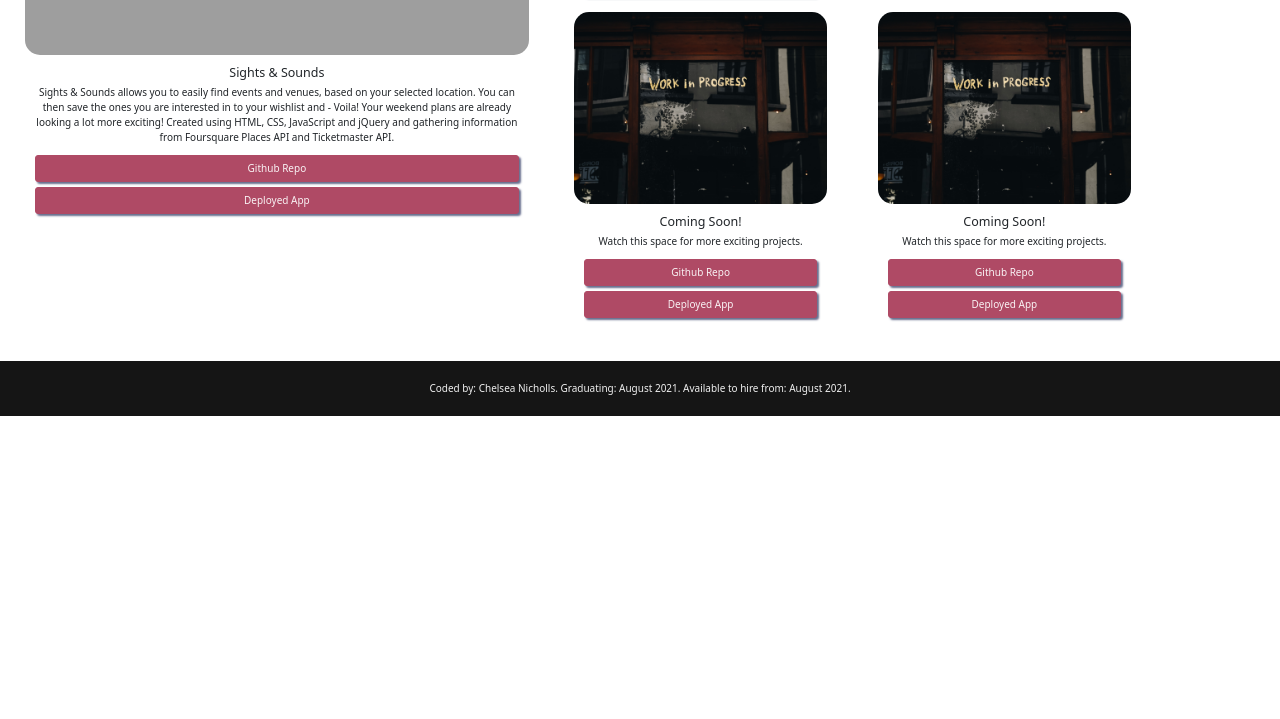
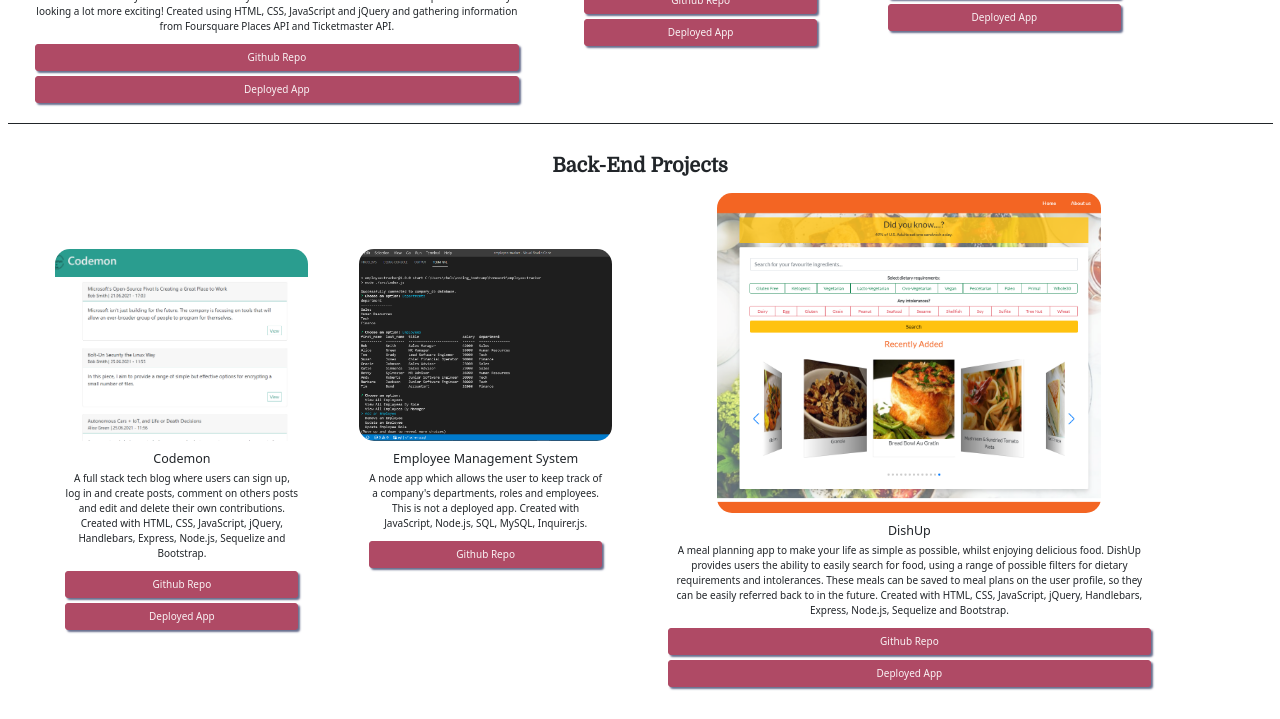
Before and after one commit to chelseanicholls95/personal_portfolio, a plain HTML site: page index.html in a window 1280 px wide. Shown: the part 1116-1835 px from the top of the page. Before the commit the page ends 1532 px from the top, so only its background shows below. Drawn offline with nearby package versions, Linux system fonts and the light colour scheme; grey boxes are pictures that could not be loaded.

Commit message:
added recent projects

```diff
--- a/assets/css/style.css
+++ b/assets/css/style.css
@@ -192,7 +192,8 @@ body {
 }
 
 .projects__image-large {
-  height: 25vw;
+  height: 40vh;
+  width: 30vw;
 }
 
 .projects__small-cards {
--- a/index.html
+++ b/index.html
@@ -127,7 +127,7 @@
             </p>
           </div>
           <div>
-            <button class="button"><a class="cv" href="./assets/files/CV.docx" download="ChelseaNichollsCV">Download my CV</a></button>
+            <button class="button"><a class="cv" href="https://drive.google.com/file/d/1cubfwaHZl6ZMFesorMwywFA-BU9atTFq/view?usp=sharing" target="_blank" >View my CV</a></button>
           </div>
         </div>
       </section>
@@ -156,9 +156,9 @@
       <!-- projects section -->
       <section class="m-4" id="projects">
         <div>
-          <h2 class="projects__title">My Projects</h2>
+          <h2 class="projects__title">Front-End Projects</h2>
         </div>
-        <div class="row align-items-center p-3 projects__cards-container text-center">
+        <div class="row align-items-center mb-5 p-3 projects__cards-container text-center border-bottom border-dark">
           <div class="col-xl-5 col-sm-12">
             <div class="card">
               <a
@@ -211,39 +211,65 @@
                   </div>
               </div>
             </div>
+
+          </div>
+        </div>
+        <div>
+          <h2 class="projects__title">Back-End Projects</h2>
+        </div>
+        <div class="row align-items-center p-3 projects__cards-container text-center">
+          <div class="col-xl-7 col-sm-12 projects__small-cards">
             <div class="card col-xl-5 col-sm-5 m-1">
-              <a href="#" target="_blank"
+              <a href="https://fathomless-dusk-01596.herokuapp.com/" target="_blank"
                     ><img
-                      src="assets/images/placeholder.jpg"
+                      src="assets/images/codemon.png"
                       class="card-img-top"
-                      alt="work in progress placeholder image"
+                      alt="screenshot of coding quiz"
                     /></a>
               <div class="card-body">
-                <h5 class="card-title">Coming Soon!</h5>
-                <p class="card-text">Watch this space for more exciting projects.</p>
+                <h5 class="card-title">Codemon</h5>
+                <p class="card-text">A full stack tech blog where users can sign up, log in and create posts, comment on others posts and edit and delete their own contributions. Created with HTML, CSS, JavaScript, jQuery, Handlebars, Express, Node.js, Sequelize and Bootstrap.</p>
                 <div class="d-grid gap-2 col-12 mx-auto">
-                  <a href="#" class="btn button" target=”_blank”>Github Repo</a>
-                  <a href="#" class="btn button" target=”_blank”>Deployed App</a>
-                  </div>
-              </div>
-            </div>
-            <div class="card col-xl-5 col-sm-5 m-1">
-              <a href="#" target="_blank"
-                    ><img
-                      src="assets/images/placeholder.jpg"
-                      class="card-img-top"
-                      alt="work in progress placeholder image"
-                    /></a>
-              <div class="card-body">
-                <h5 class="card-title">Coming Soon!</h5>
-                <p class="card-text">Watch this space for more exciting projects.</p>
-                <div class="d-grid gap-2 col-12 mx-auto">
-                  <a href="#" class="btn button" target="_blank">Github Repo</a>
-                  <a href="#" class="btn button" target="_blank">Deployed App</a>
+                  <a href="https://github.com/chelseanicholls95/mvc-tech-blog" class="btn button" target="_blank">Github Repo</a>
+                  <a href="https://fathomless-dusk-01596.herokuapp.com/" class="btn button" target="_blank">Deployed App</a>
                   </div>
               </div>
             </div>
 
+            <div class="card col-xl-5 col-sm-5 m-1">
+              <a href="https://github.com/chelseanicholls95/employee-tracker" target="_blank"
+                    ><img
+                      src="assets/images/employee-tracker.png"
+                      class="card-img-top"
+                      alt="screenshot of weather dashboard"
+                    /></a>
+              <div class="card-body">
+                <h5 class="card-title">Employee Management System</h5>
+                <p class="card-text">A node app which allows the user to keep track of a company's departments, roles and employees. This is not a deployed app. Created with JavaScript, Node.js, SQL, MySQL, Inquirer.js.</p>
+                <div class="d-grid gap-2 col-12 mx-auto">
+                  <a href="https://github.com/chelseanicholls95/employee-tracker" class="btn button" target="_blank">Github Repo</a>
+                  </div>
+              </div>
+            </div>
+
+          </div>
+
+          <div class="col-xl-5 col-sm-12">
+            <div class="card">
+              <a
+              href="https://blooming-tundra-91244.herokuapp.com/"
+              target="_blank"
+            ><img src="assets/images/dishup.png" class="card-img-top projects__image-large" alt="screenshot of project 2 - DishUp">
+            </a>
+              <div class="card-body">
+                <h5 class="card-title">DishUp</h5>
+                <p class="card-text"> A meal planning app to make your life as simple as possible, whilst enjoying delicious food. DishUp provides users the ability to easily search for food, using a range of possible filters for dietary requirements and intolerances. These meals can be saved to meal plans on the user profile, so they can be easily referred back to in the future. Created with HTML, CSS, JavaScript, jQuery, Handlebars, Express, Node.js, Sequelize and Bootstrap.</p>
+                <div class="d-grid gap-2 col-12 mx-auto">
+                <a href="https://github.com/chelseanicholls95/dish-up" class="btn button" target="_blank">Github Repo</a>
+                <a href="https://blooming-tundra-91244.herokuapp.com/" class="btn button" target="_blank">Deployed App</a>
+                </div>
+              </div>
+            </div>
           </div>
         </div>
       </section>
```
Also changed, not shown: assets/images/codemon.png (added), assets/images/dishup.png (added), assets/images/employee-tracker.png (added), assets/images/my-image.jpg, 1 other file.
